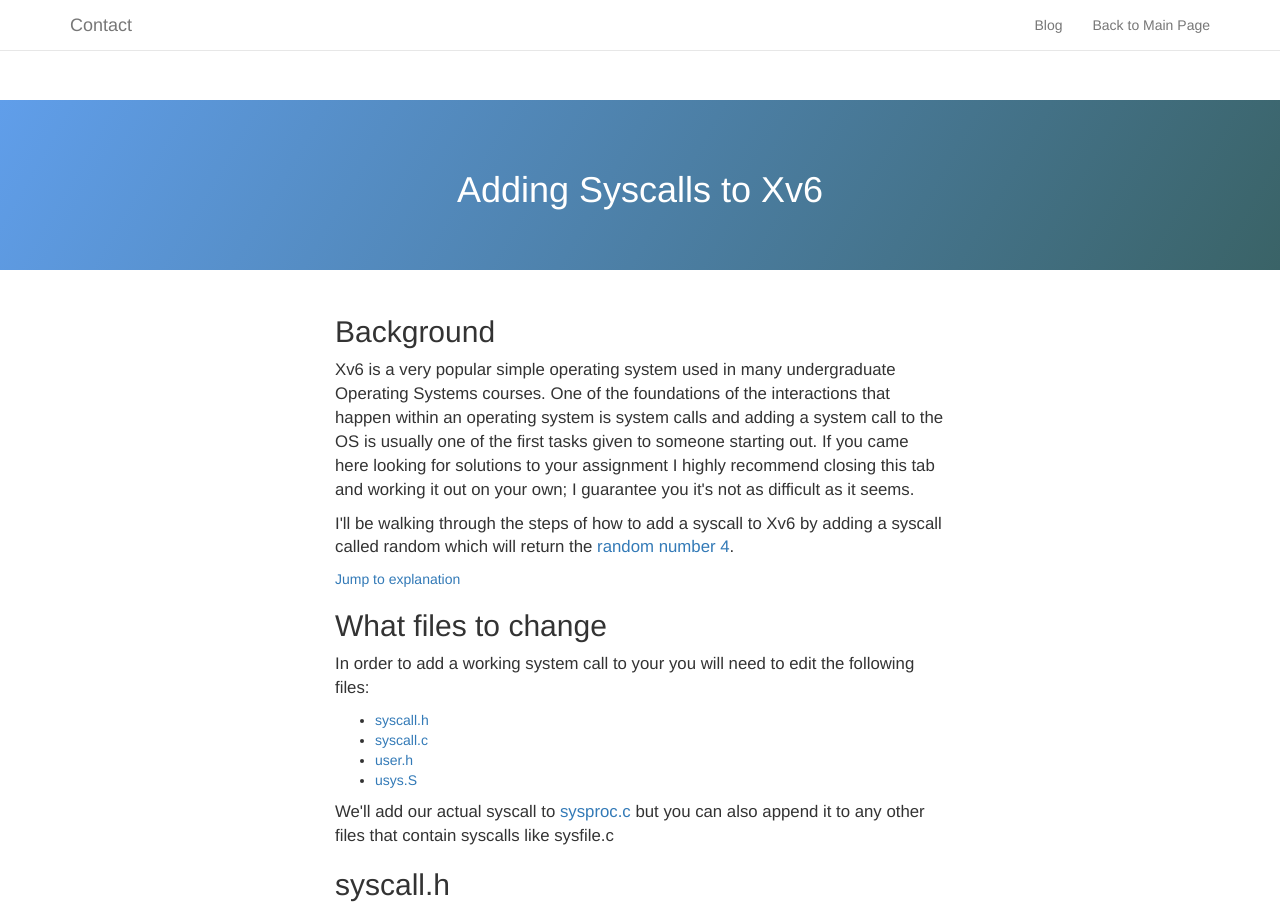
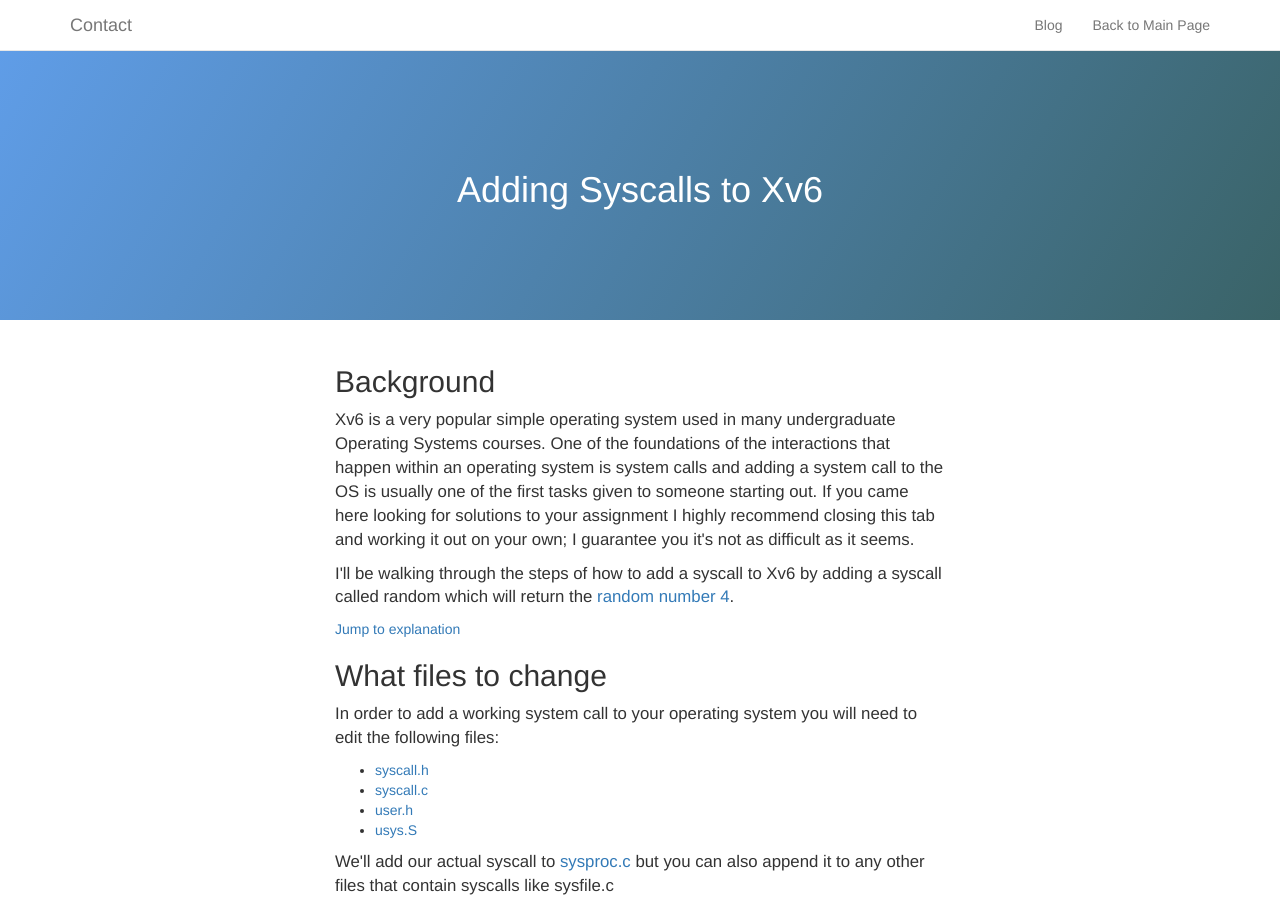
Before and after one commit to JoshWein/joshwein.github.io, a plain HTML site: page blog/xv6syscall.html in a window 1280 px wide. Shown: the top 904 px of the page. Drawn offline with nearby package versions, Linux system fonts and the light colour scheme.

Commit message:
Updated blog headers

```diff
--- a/blog/xv6syscall.html
+++ b/blog/xv6syscall.html
@@ -58,8 +58,8 @@
             </div><!-- /.container-fluid -->
         </nav>
         <div class="container-fluid">
-            <div class="row" style="padding-top: 100px">
-                <div class="header col-md-12 text-center">
+            <div class="row header">
+                <div class="col-md-12 text-center">
                     <h1>Adding Syscalls to Xv6</h1>
                 </div>
             </div>
@@ -69,7 +69,7 @@
                     <p>Xv6 is a very popular simple operating system used in many undergraduate Operating Systems courses. One of the foundations of the interactions that happen within an operating system is system calls and adding a system call to the OS is usually one of the first tasks given to someone starting out. If you came here looking for solutions to your assignment I highly recommend closing this tab and working it out on your own; I guarantee you it's not as difficult as it seems.</p>
                     <p>I'll be walking through the steps of how to add a syscall to Xv6 by adding a syscall called random which will return the <a href="https://xkcd.com/221/">random number 4</a>.</p><a href="#explanation">Jump to explanation</a>
                     <h2>What files to change</h2>
-                    <p>In order to add a working system call to your you will need to edit the following files:</p>
+                    <p>In order to add a working system call to your operating system you will need to edit the following files:</p>
                     <ul>
                         <li><a href="#syscall.h">syscall.h</a></li>
                         <li><a href="#syscall.c">syscall.c</a></li>
--- a/css/blogstyle.css
+++ b/css/blogstyle.css
@@ -18,7 +18,7 @@ p {
 }
 
 .header {
-    padding: 5rem 6rem;
+    padding: 150px 0px 100px 0px;
     color: #fff;
     text-align: center;
     background-color: #159957;
```
Also changed, not shown: blog/blog.html (+2 -2 lines), blog/blogtemplate.html (+2 -2 lines), blog/extern.html (+2 -2 lines), blog/resources.html (+2 -2 lines), blog/scaling.html (+2 -2 lines), blog/vrgames.html (+2 -2 lines).
